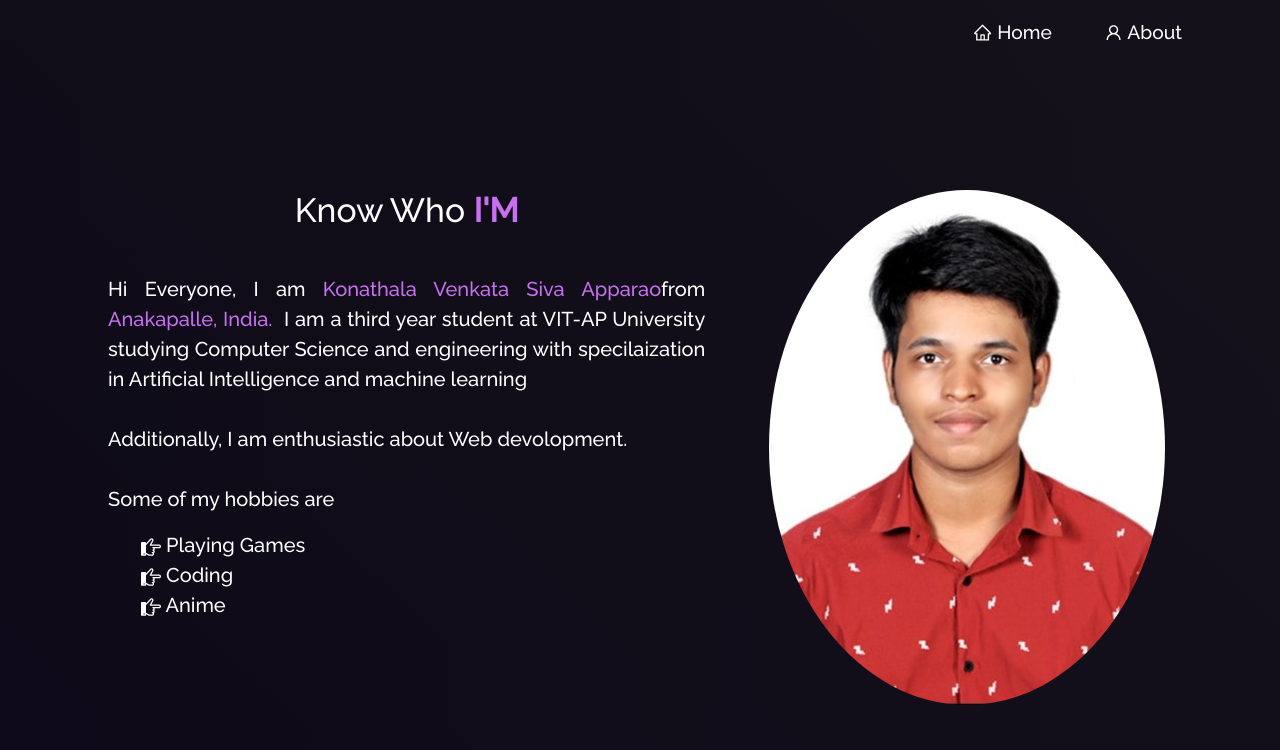
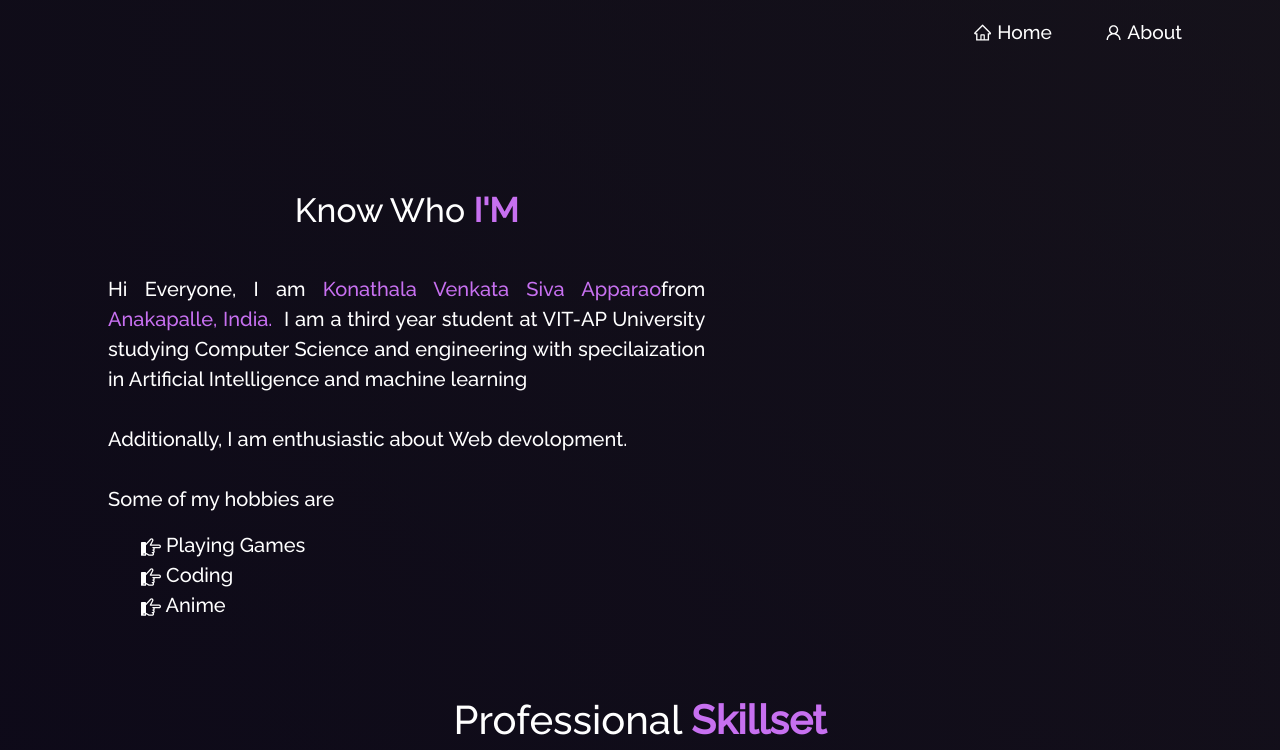
Before and after one commit to Pranaikalyansai/task6, a React (Create React App) app: page /about in a window 1280 px wide. Shown: the top 750 px of the page. Built offline with nearby package versions, Linux system fonts and the light colour scheme.

Commit message:
Update About.js

```diff
--- a/src/components/About/About.js
+++ b/src/components/About/About.js
@@ -35,7 +35,7 @@ function About() {
 
             className="about-img circular-image"
           >
-            <img src={Img} alt="about" className="img-fluid rounded-circle" />
+
           </Col>
         </Row>
         <h1 className="project-heading">
```
